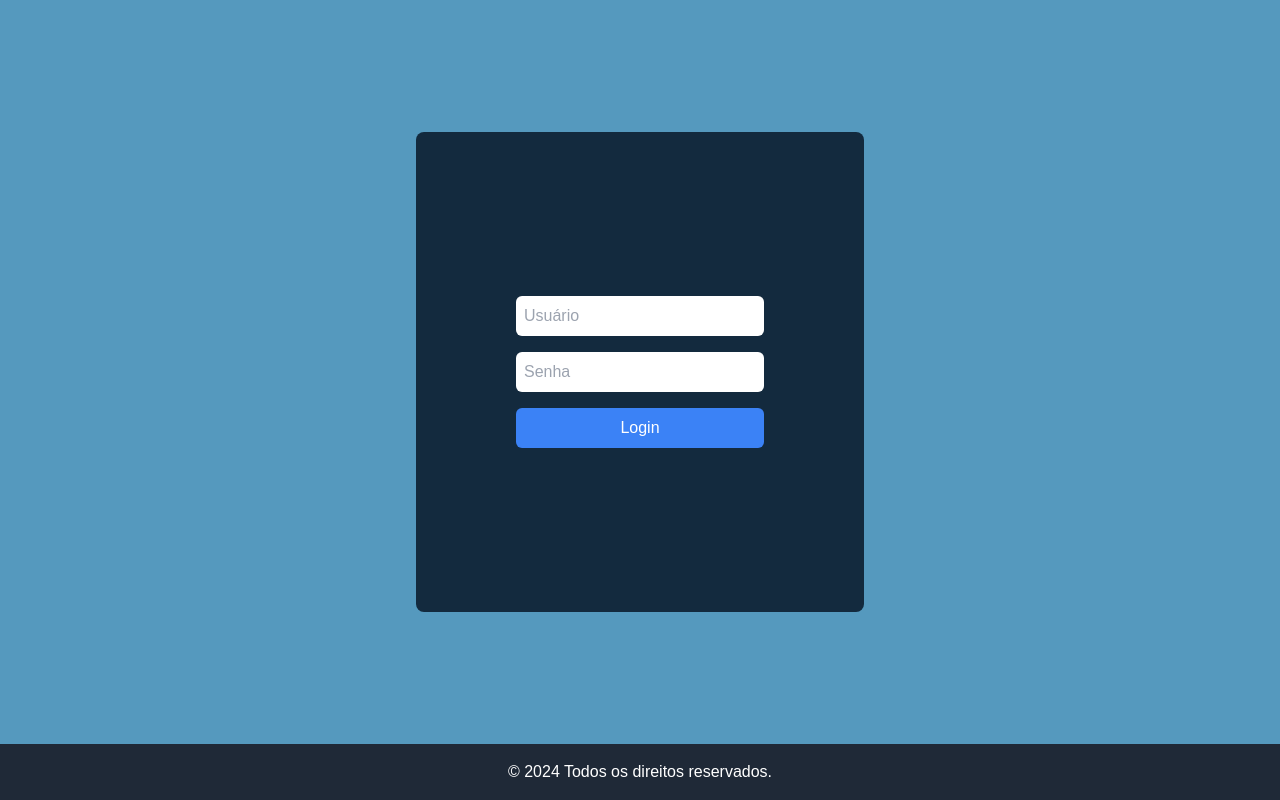
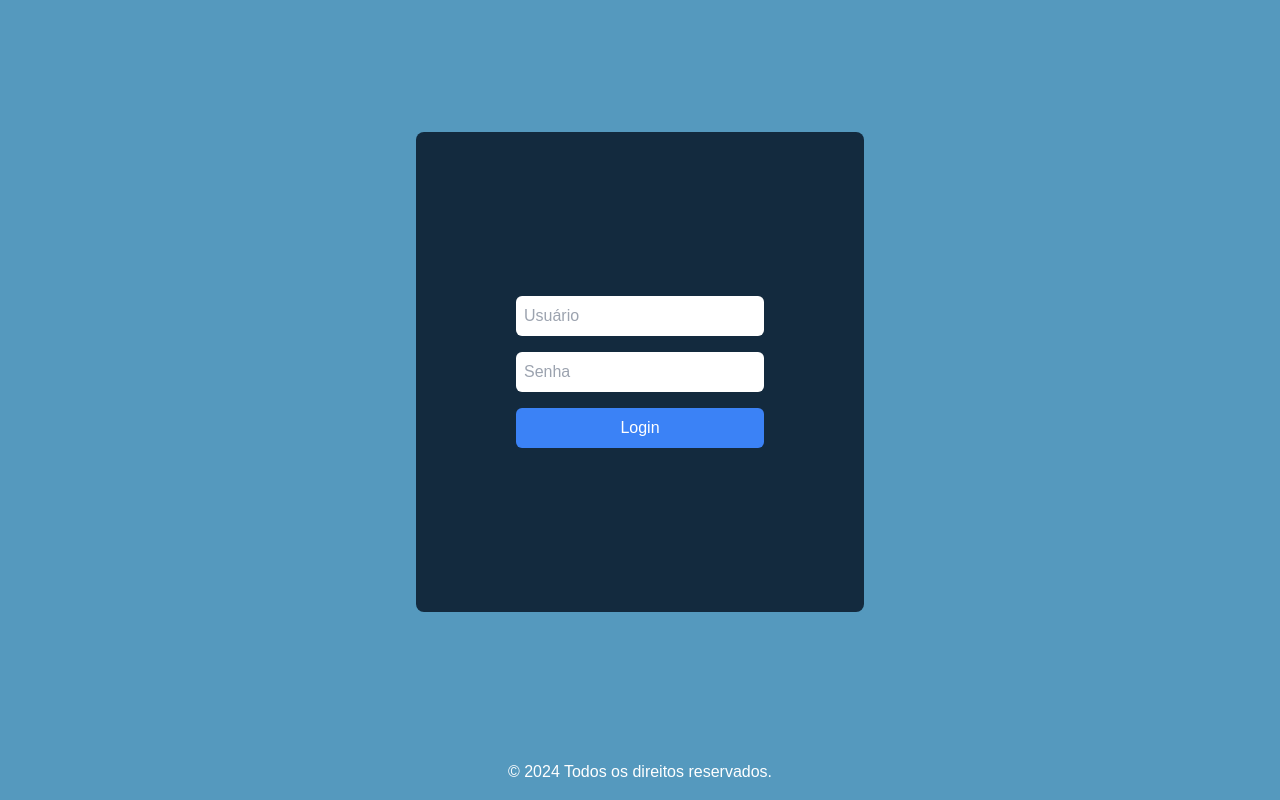
Before and after one commit to JeanToral/SOS-Project, a React (Create React App) app: page /login in a window 1280 px wide. Built offline with nearby package versions, Linux system fonts and the light colour scheme.

Commit message:
Update Footer.tsx

```diff
--- a/src/Pages/Login/Footer.tsx
+++ b/src/Pages/Login/Footer.tsx
@@ -1,7 +1,7 @@
 import React from "react";
 const Footer = () => {
     return (
-        <footer className="bg-gray-800 text-white p-4 w-full">
+        <footer className="bg-[#5599BE] text-white p-4 w-full">
             <div className="container mx-auto text-center">
                 <p>&copy; {new Date().getFullYear()} Todos os direitos reservados.</p>
             </div>
```
